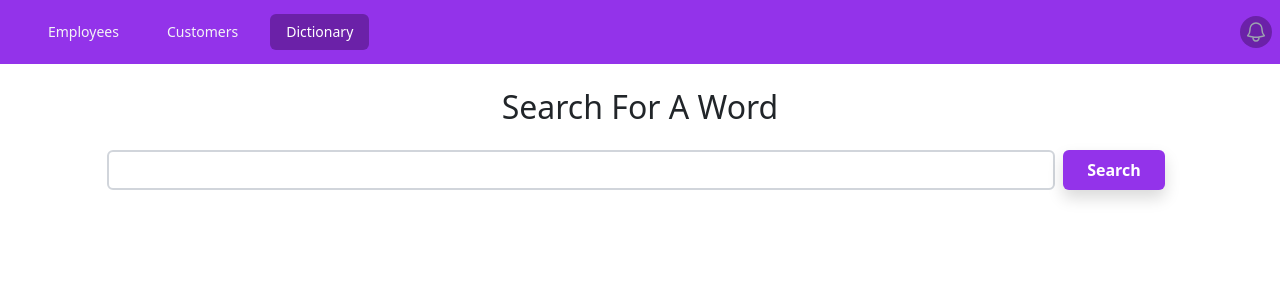
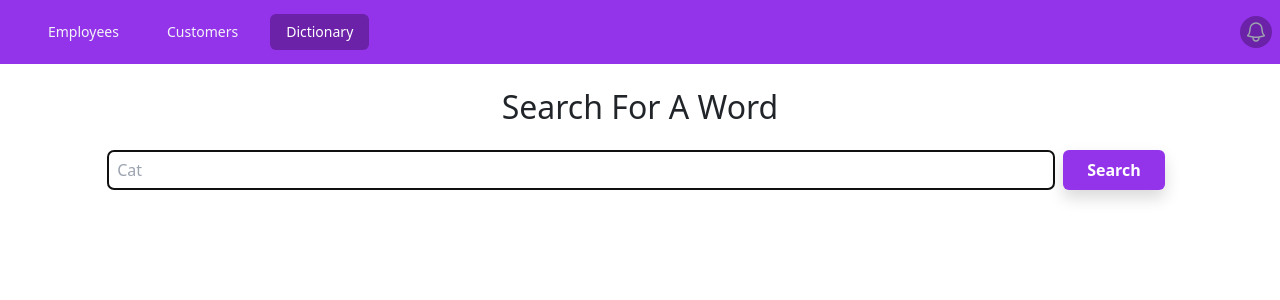
Before and after one commit to XpertPetar/React-Tutorial, a React (Create React App) app: page /dictionary in a window 1280 px wide. Shown: the top 300 px of the page. Built offline with nearby package versions, Linux system fonts and the light colour scheme.

Commit message:
style the searchBar and UI improvements

```diff
--- a/src/App.js
+++ b/src/App.js
@@ -16,7 +16,7 @@ function App() {
                         <Route path="/" element={<Employees />} />
                         <Route path="/customers" element={<Customers />} />
                         <Route path="/dictionary" element={<Dictionary />} />
-                        <Route path="/definition/:search" element={<Definition />} />
+                        <Route path="/dictionary/:search" element={<Definition />} />
                         <Route path="/404" element={<Error404 />} />
                         <Route path="*" element={<Error404 />} />
                     </Routes>
--- /dev/null
+++ b/src/components/DictionarySearchBar.js
@@ -0,0 +1,36 @@
+import { useNavigate } from "react-router-dom";
+import { useState, useEffect } from "react";
+
+export default function DictionarySearchBar() {
+    const [word, setWord] = useState();
+    const navigate = useNavigate();
+
+    useEffect(() => {
+        console.log("State updated for word: " + word);
+    }, [word]);
+
+    return (
+        <form
+            onSubmit={() => {
+                navigate("/dictionary/" + word);
+            }}
+            className="flex justify-center w-full"
+        >
+            <input
+                autoFocus
+                placeholder="Cat"
+                className="border-2 border-gray-300 rounded w-3/4 px-2 py-1 shrink min-w-0"
+                type="text"
+                onChange={(e) => {
+                    setWord(e.target.value);
+                }}
+            />
+            <button
+                className="mx-2 shadow bg-purple-600 hover:bg-purple-500 focus:shadow-outline focus:outline-none text-white font-bold py-2 px-4 rounded"
+                type="submit"
+            >
+                Search
+            </button>
+        </form>
+    );
+}
--- a/src/pages/Definition.js
+++ b/src/pages/Definition.js
@@ -2,6 +2,7 @@ import { useState, useEffect } from "react";
 import { v4 as uuidv4 } from "uuid";
 import { useParams, useNavigate, Link } from "react-router-dom";
 import Error404 from "../components/Error404";
+import DictionarySearchBar from "../components/DictionarySearchBar";
 
 export default function Definition() {
     let { search } = useParams();
@@ -74,7 +75,10 @@ export default function Definition() {
                     })}
                 </>
             ) : null}
-            <Link to="/dictionary">Search another word</Link>
+            <div className="my-4">
+                <h5 className="flex justify-center">Search again:</h5>
+                <DictionarySearchBar />
+            </div>
         </>
     );
 }
--- a/src/pages/Dictionary.js
+++ b/src/pages/Dictionary.js
@@ -1,34 +1,10 @@
-import { useState, useEffect } from "react";
-import { useNavigate } from "react-router-dom";
+import DictionarySearchBar from "../components/DictionarySearchBar";
 
 export default function Dictionary() {
-    const [word, setWord] = useState();
-    const navigate = useNavigate();
-
-    useEffect(() => {
-        console.log("State updated for word: " + word);
-    }, [word]);
-
     return (
         <>
             <h2 className="flex justify-center mb-4 capitalize">Search for a word</h2>
-            <div className="flex w-full justify-center">
-                <input
-                    className="border-2 border-gray-300 rounded w-3/4 px-2 py-1"
-                    type="text"
-                    onChange={(e) => {
-                        setWord(e.target.value);
-                    }}
-                />
-                <button
-                    className="mx-2 shadow bg-purple-600 hover:bg-purple-500 focus:shadow-outline focus:outline-none text-white font-bold py-2 px-4 rounded"
-                    onClick={() => {
-                        navigate("/definition/" + word);
-                    }}
-                >
-                    Search
-                </button>
-            </div>
+            <DictionarySearchBar />
         </>
     );
 }
```
